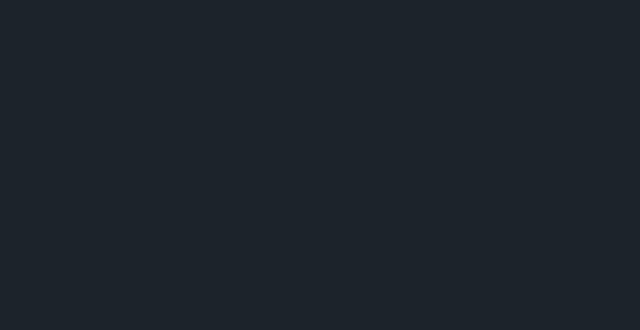
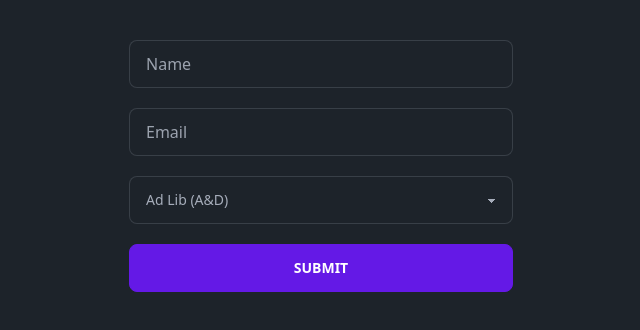
Before and after one commit to Iamusicgab/QRRegSys, a React (Vite) app: page /admin in a window 1280 px wide. Before the commit this address had no page. Shown: the top 330 px of the page, without its empty margins (319-959 px from the left). Built offline with nearby package versions, Linux system fonts and the light colour scheme.

Commit message:
Admin Page and Google Sheets Fetch API System + React Select

```diff
--- a/src/App.tsx
+++ b/src/App.tsx
@@ -4,6 +4,7 @@ import { Login } from "./components/Login";
 
 import "./index.css";
 import { Dashboard } from "./components/Dashboard";
+import { Admin } from "./components/Admin";
 import { BrowserRouter, Route, Routes } from "react-router-dom";
 
 function App() {
@@ -13,6 +14,7 @@ function App() {
         <Routes>
           <Route path="/login" element={<Login />} />
           <Route path="/" element={<Dashboard />} />
+          <Route path="/admin" element={<Admin />} />
         </Routes>
       </BrowserRouter>
     </>
--- /dev/null
+++ b/src/components/Admin.tsx
@@ -0,0 +1,156 @@
+import { useState } from "react";
+
+export function Admin() {
+  const [name, setName] = useState("");
+  const [email, setEmail] = useState("");
+  const [org, setOrg] = useState("");
+  const [error, setError] = useState("");
+
+  function handleSubmit(e: any) {
+    e.preventDefault();
+    const formData = new FormData();
+    formData.append("Name", name);
+    formData.append("Email", email);
+    formData.append("Org", org);
+
+    fetch(
+      "https://script.google.com/macros/s/AKfycbwvswAO-stZMUzqF5XkHJhta1UPhjwBEeCGxhsQhQPAY0gEZL3QQ365z74Jr7fvOS6CGg/exec",
+      {
+        method: "POST",
+        body: formData,
+      }
+    )
+      .then((response) => {
+        console.log("Success", response);
+        if (document) {
+          (
+            document.getElementById("my_modal_success") as HTMLFormElement
+          ).showModal();
+        }
+      })
+      .catch((error) => {
+        console.error("Error", error);
+        if (document) {
+          (
+            document.getElementById("my_modal_failed") as HTMLFormElement
+          ).showModal();
+        }
+        setError(error);
+      });
+  }
+  return (
+    <>
+      <div className="flex justify-center">
+        <form
+          className="form flex flex-col gap-y-5 mx-5 mt-10 w-full md: max-w-sm"
+          onSubmit={(e) => handleSubmit(e)}
+        >
+          <input
+            onChange={(e) => setName(e.target.value)}
+            type="text"
+            placeholder="Name"
+            name="Name"
+            className="input input-bordered w-full"
+          />
+          <input
+            onChange={(e) => setEmail(e.target.value)}
+            type="text"
+            placeholder="Email"
+            name="Email"
+            className="input input-bordered w-full"
+          />
+          <select
+            title="Org"
+            className="select select-bordered w-full"
+            onChange={(e) => setOrg(e.target.value)}
+            value={org}
+          >
+            <option>Ad Lib (A&D)</option>
+            <option>AM Cafe</option>
+            <option>Basketball</option>
+            <option>Boses (Advocacy)</option>
+            <option>Braga Gazette - BBN</option>
+            <option>Badminton Club</option>
+            <option>Eskapo (Mountaineering)</option>
+            <option>Football</option>
+            <option>Greywolves</option>
+            <option>Braga Band and Braga Chorale</option>
+            <option>Praxis (HUMSS Org)</option>
+            <option>Reps for Jesus (Fitness)</option>
+            <option>Rover Scouts</option>
+            <option>Start-Up (ABM Org)</option>
+            <option>Table Top</option>
+            <option>Tech Team Math (STEM Org)</option>
+            <option>Tech Team Science (STEM Org)</option>
+            <option>Tech Team Technology (STEM Org)</option>
+            <option>Test Tubes (Film-making)</option>
+            <option>Volleyball</option>
+            <option>Youth Power</option>
+            <option>Braga Dance Crew</option>
+          </select>
+          <input className="btn btn-primary" type="submit" />
+        </form>
+      </div>
+      <dialog
+        id="my_modal_success"
+        className="modal modal-bottom sm:modal-middle"
+      >
+        <form method="dialog" className="modal-box">
+          <div className="alert alert-success">
+            <svg
+              xmlns="http://www.w3.org/2000/svg"
+              className="stroke-current shrink-0 h-6 w-6"
+              fill="none"
+              viewBox="0 0 24 24"
+            >
+              <path
+                strokeLinecap="round"
+                strokeLinejoin="round"
+                strokeWidth="2"
+                d="M9 12l2 2 4-4m6 2a9 9 0 11-18 0 9 9 0 0118 0z"
+              />
+            </svg>
+            <span>
+              <b>User registered!</b>
+              <br />
+              {name}
+              <br />
+              {email}
+              <br />
+              {org}
+            </span>
+          </div>
+          <div className="modal-action">
+            <button className="btn btn-primary">Ok</button>
+          </div>
+        </form>
+      </dialog>
+      <dialog
+        id="my_modal_failed"
+        className="modal modal-bottom sm:modal-middle"
+      >
+        <form method="dialog" className="modal-box">
+          <div className="alert alert-error">
+            <svg
+              xmlns="http://www.w3.org/2000/svg"
+              className="stroke-current shrink-0 h-6 w-6"
+              fill="none"
+              viewBox="0 0 24 24"
+            >
+              <path
+                strokeLinecap="round"
+                strokeLinejoin="round"
+                strokeWidth="2"
+                d="M10 14l2-2m0 0l2-2m-2 2l-2-2m2 2l2 2m7-2a9 9 0 11-18 0 9 9 0 0118 0z"
+              />
+            </svg>
+            <span>Registration Failed! Error: {error}</span>
+          </div>
+          <div className="modal-action">
+            <button className="btn btn-primary">Ok</button>
+          </div>
+        </form>
+      </dialog>
+    </>
+  );
+}
--- a/src/components/Dashboard.tsx
+++ b/src/components/Dashboard.tsx
@@ -29,6 +29,19 @@ export function Dashboard() {
     });
     setRegistered(true);
     setShowQr(false);
+
+    const formData = new FormData();
+    formData.append("Name", name);
+    formData.append("Email", email);
+    formData.append("Org", qrResult.orgName);
+
+    fetch(
+      "https://script.google.com/macros/s/AKfycbwvswAO-stZMUzqF5XkHJhta1UPhjwBEeCGxhsQhQPAY0gEZL3QQ365z74Jr7fvOS6CGg/exec",
+      {
+        method: "POST",
+        body: formData,
+      }
+    );
   };
   useEffect(() => {
     onAuthStateChanged(auth, (user) => {
--- a/src/components/Firebase.tsx
+++ b/src/components/Firebase.tsx
@@ -1,6 +1,6 @@
 // Import the functions you need from the SDKs you need
 import { initializeApp } from "firebase/app";
-import { getAuth, signInWithPopup, GoogleAuthProvider } from "firebase/auth";
+import { getAuth } from "firebase/auth";
 import { getFirestore } from "firebase/firestore";
 // TODO: Add SDKs for Firebase products that you want to use
 // https://firebase.google.com/docs/web/setup#available-libraries
@@ -24,14 +24,4 @@ const auth = getAuth(app);
 
 const db = getFirestore(app);
 
-const provider = new GoogleAuthProvider();
-
-const loginGoogle = () => {
-  signInWithPopup(auth, provider)
-    .then(() => {})
-    .catch((error) => {
-      console.log(error.code);
-    });
-};
-
-export { loginGoogle, auth, db };
+export { auth, db };
```
